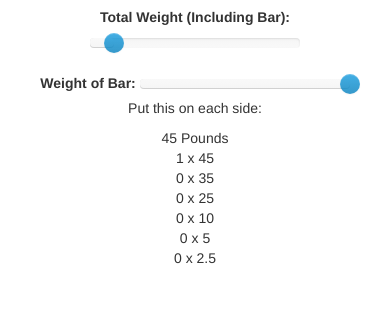
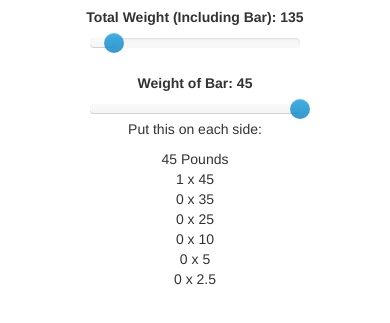
Before and after one commit to mandeeps/BarbellWeightCalc, a plain HTML site: page www/index.html in a window 390 px wide. Shown: the part 63-386 px from the top of the page. Drawn offline with Linux system fonts and the light colour scheme; some packages are replaced by stand-ins of ours.

Commit message:
working with bootstrap 3 sliders

```diff
--- a/www/index.html
+++ b/www/index.html
@@ -13,23 +13,23 @@
         <title>Barbell Calculator - What Weights to Place on Your Bar</title>
     </head>
     <body>
-        <div class="app container" data-role="page" data-theme="a">
+        <div class="app container" data-theme="a">
 
-        <div data-role="header" class="header text-center">
+        <div class="header text-center">
             <h1>Oly Calc</h1>
         </div>
 
         <div class="row">
-        <div data-role="content" class="col-sm-8 col-sm-offset-2 text-center">
+        <div class="col-sm-8 col-sm-offset-2 text-center">
 
             <div>
-                <label for="range-4a">Total Weight (Including Bar):</label>
-                <input class="slider" name="total" id="total" data-highlight="true" data-slider-step="5" data-slider-min="25" data-slider-max="1000" data-slider-value="135" type="text">
+                <label for="range-4a">Total Weight (Including Bar): <span id="tVal"> 135</span></label><br/>
+                <input class="slider" name="total" id="total" data-highlight="true" data-slider-step="5" data-slider-min="25" data-slider-max="1000" data-slider-value="135" data-slider-tooltip="hide" type="text">
             </div>
             <br/>
             <div>
-                <label for="range-4a">Weight of Bar:</label>
-                <input class="slider" name="bar" id="bar" data-highlight="true" data-slider-step="5" data-slider-min="25" data-slider-max="45" data-slider-value="45" type="text">
+                <label for="range-4a">Weight of Bar: <span id="bVal"> 45</span></label><br/>
+                <input class="slider" name="bar" id="bar" data-highlight="true" data-slider-step="5" data-slider-min="25" data-slider-max="45" data-slider-value="45" data-slider-tooltip="hide" type="text">
             </div>
 
             <div>Put this on each side:
--- a/www/js/main.js
+++ b/www/js/main.js
@@ -1,12 +1,11 @@
 (function() {
-  var calculate;
+  var calculate, update;
 
   calculate = function() {
     var barW, num10, num2, num25, num35, num45, num5, side, totalW;
     totalW = $('#total').slider('getValue');
     barW = $('#bar').slider('getValue');
     side = (totalW - barW) / 2;
-    console.log('value: ' + side);
     $('#sides').text(side);
     $('.weights').text(0);
     if (side >= 45) {
@@ -46,8 +45,14 @@
     }
   };
 
+  update = function() {
+    $('#tVal').text($('#total').slider('getValue'));
+    return $('#bVal').text($('#bar').slider('getValue'));
+  };
+
   $(function() {
-    return $('.slider').slider().on('slideStop', calculate).data('slider');
+    $('.slider').slider().on('slideStop', calculate).data('slider');
+    return $('.slider').on('slide', update);
   });
 
 }).call(this);
```
Also changed, not shown: 1 other file.
